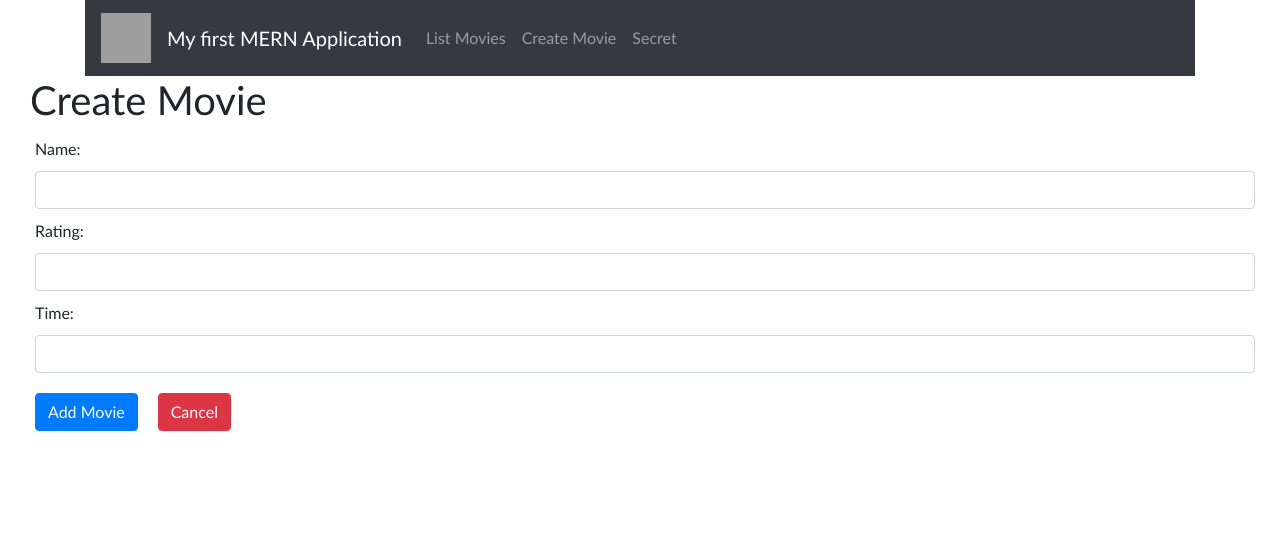
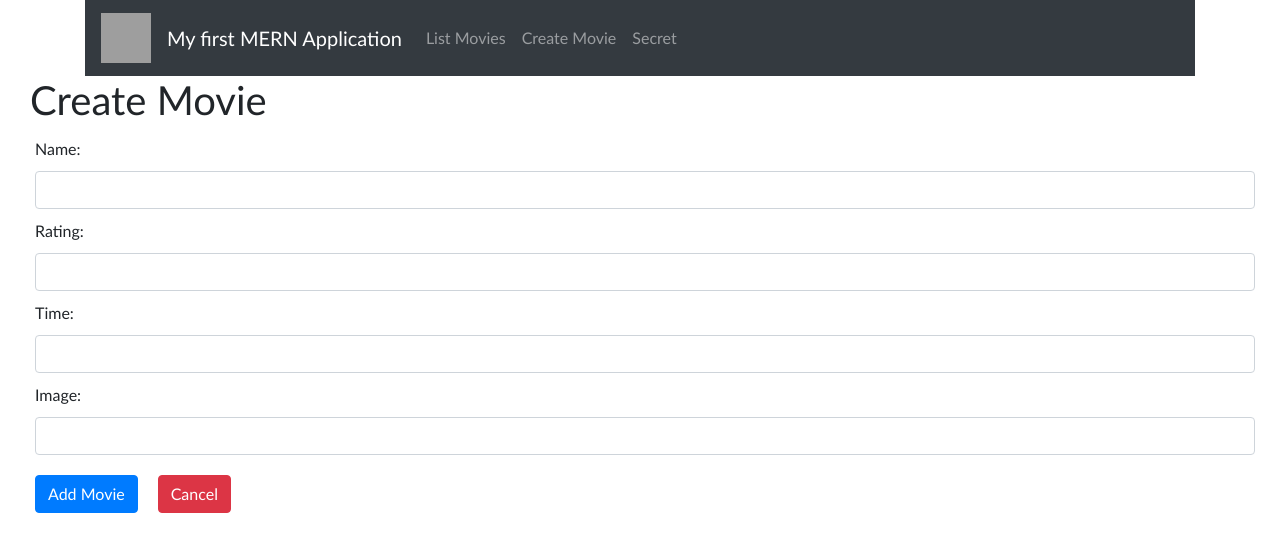
Before and after one commit to VLs125/movie-ui, a React (Create React App) app: page /movies/create in a window 1280 px wide. Shown: the top 552 px of the page. Built offline with nearby package versions, Linux system fonts and the light colour scheme; grey boxes are pictures that could not be loaded.

Commit message:
refactor insert pages for img field

```diff
--- a/src/app/index.js
+++ b/src/app/index.js
@@ -1,8 +1,6 @@
 import React,{useState} from 'react'
 import { BrowserRouter as Router, Redirect, Route, Switch } from 'react-router-dom'
-
 import { NavBar } from '../components'
-
 import 'bootstrap/dist/css/bootstrap.min.css'
 import LoginPage from '../pages/auth/login'
 import SecretPage from '../pages/secret'
--- a/src/pages/movie-insert/movie-insert.jsx
+++ b/src/pages/movie-insert/movie-insert.jsx
@@ -2,6 +2,7 @@ import React, { useState,useEffect } from 'react'
 import api from '../../api'
 
 import styled from 'styled-components'
+import apis from '../../api'
 
 const Title = styled.h1.attrs({
     className: 'h1',
@@ -39,6 +40,8 @@ const MoviesInsert = (props) => {
     const [name, setName] = useState('');
     const [rating, setRating] = useState('');
     const [time, setTime] = useState('');
+    const [img, setImg] = useState('');
+
     const [upload,setUpload]=useState({})
 
     useEffect(() => {
@@ -60,19 +63,23 @@ const MoviesInsert = (props) => {
     const  handleChangeInputTime =  (event) => {
         setTime(event.target.value);
     }
+    const  handleChangeInputImg =  (event) => {
+        setImg(event.target.value);
+    }
 
     const handleIncludeMovie = async () => {
 
         const arrayTime = time.split('/')
         await setUpload(
-            { name, rating, time: arrayTime }
+            { name, rating, time: arrayTime, img }
        );
-      api.insertMovie(upload)
+      apis.insertMovie(upload)
             .then(res => {
                 window.alert(`Movie inserted successfully`)
                 setName('');
                 setRating('');
                 setTime('');
+                setImg('');
             })
 
     }
@@ -107,6 +114,14 @@ const MoviesInsert = (props) => {
                     onChange={handleChangeInputTime}
                 />
 
+                <Label>Image: </Label>
+                <InputText
+                    type="text"
+                    value={img}
+                    onChange={handleChangeInputImg}
+                />
+
+
                 <Button onClick={handleIncludeMovie}>Add Movie</Button>
                 <CancelButton href={'/movies/list'}>Cancel</CancelButton>
             </Wrapper>
```
